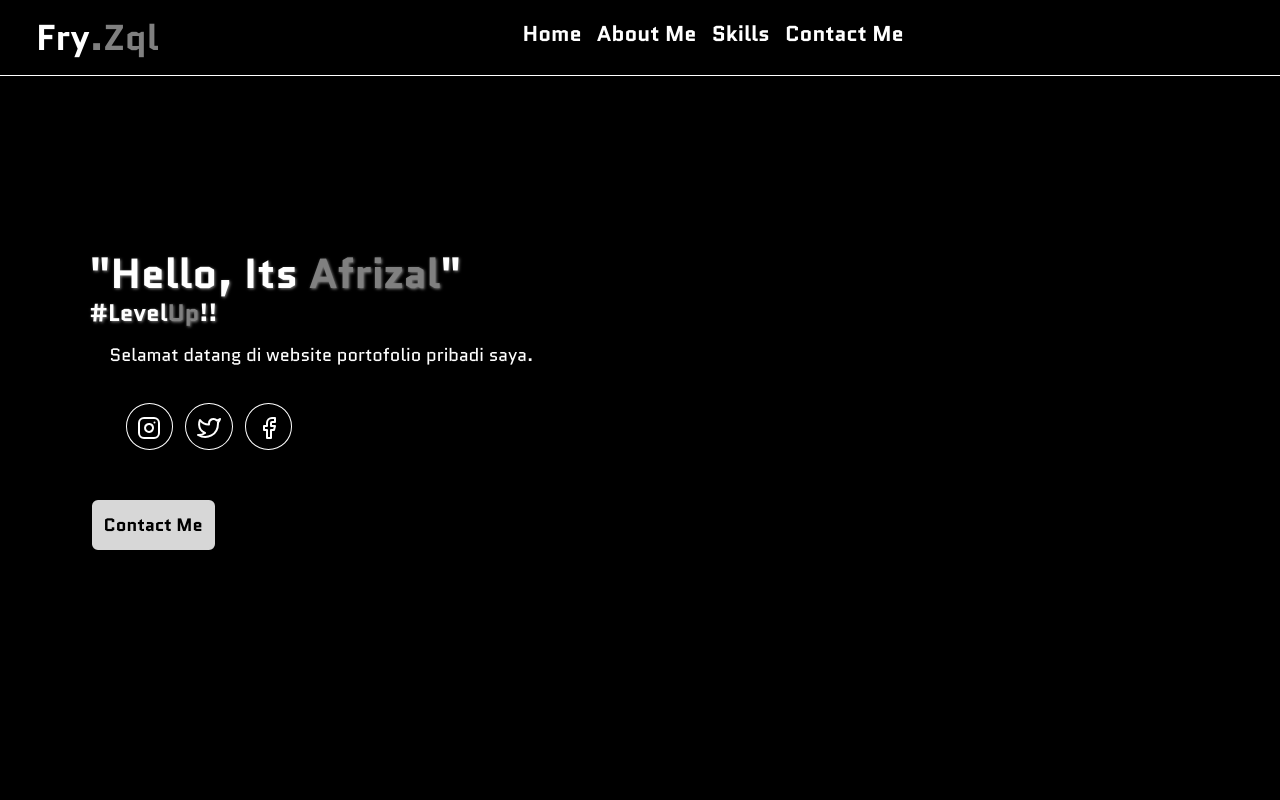
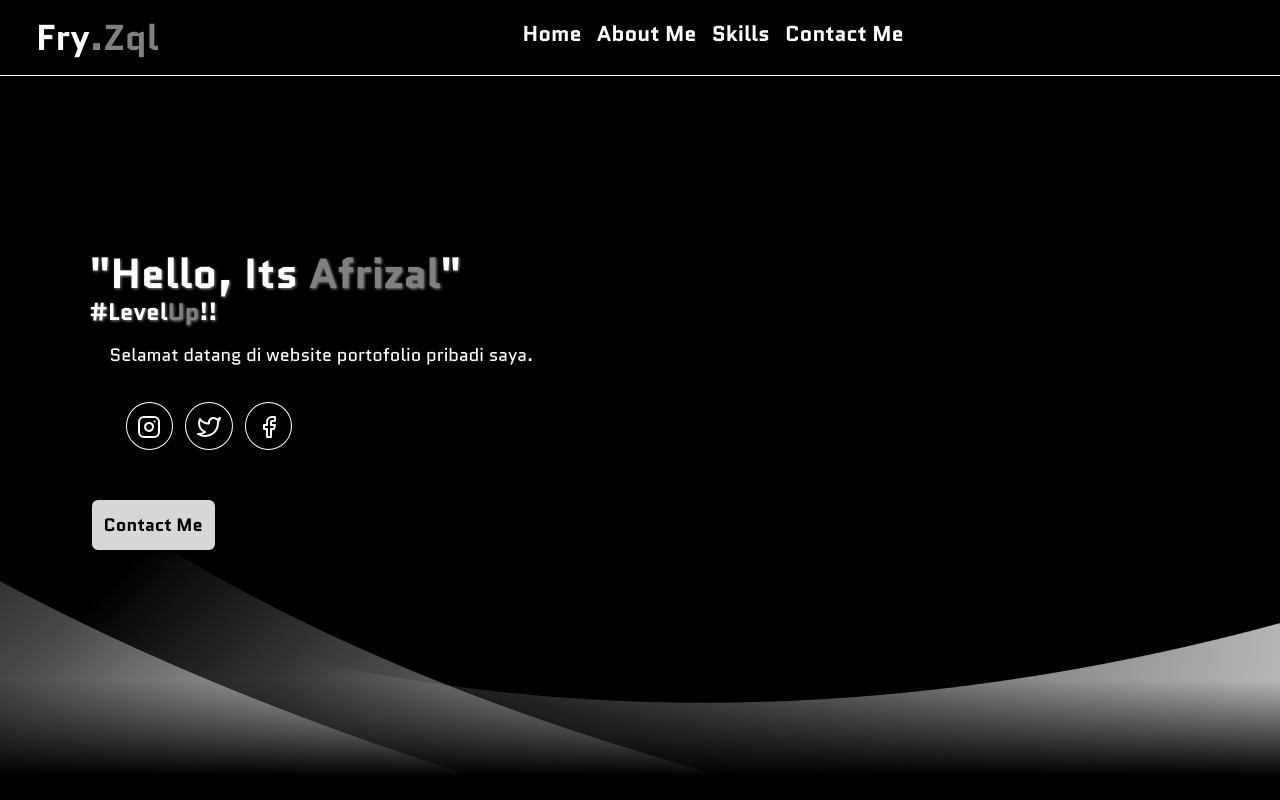
Before and after one commit to fryzql/Fry.Zql, a plain HTML site: page index.html in a window 1280 px wide. Shown: the top 800 px of the page. Drawn offline with nearby package versions, Linux system fonts and the light colour scheme; the site is published under a folder, as on GitHub Pages, so addresses that start at the root find nothing; a web font is replaced by a local one.

Commit message:
Add files via upload

```diff
--- a/css/style.css
+++ b/css/style.css
@@ -90,7 +90,7 @@ body {
   min-height: 100vh;
   display: flex;
   align-items: center;
-  background-image: url("/assets/img/bg/bandw.jpg");
+  background-image: url("../assets/img/bg/bandw.jpg");
   background-repeat: no-repeat;
   background-size: cover;
   background-position: center;
@@ -167,7 +167,7 @@ body {
   animation: sosmed 2s ease-out 4s 1 alternate both;
 } */
 
-.hero .content .sosmed .btn {
+.hero .content .sosmed .btnsos {
   padding-top: 1rem;
   padding-bottom: 0.5rem;
   padding-right: 0.9rem;
@@ -182,7 +182,7 @@ body {
   cursor: pointer;
 }
 
-.hero .content .sosmed .btn:hover {
+.hero .content .sosmed .btnsos:hover {
   background: linear-gradient(135deg, rgb(255, 0, 0) 0%, rgb(255, 200, 0) 100%);
   /* animation: sosmed 0.5s ease 0s alternate both; */
   animation: btn 0.5s ease 0s 1 alternate both;
--- a/index.html
+++ b/index.html
@@ -48,30 +48,30 @@
         <p>Selamat datang di website portofolio pribadi saya.</p>
 
         <div class="sosmed">
-          <button
-            class="btn"
+          <a
+            class="btnsos"
             id="btn1"
             href="https://www.instagram.com/fry.zql?igsh=MWVlZDd4d3FtN294aw=="
           >
             <i data-feather="instagram"></i>
-          </button>
-          <button
-            class="btn"
+          </a>
+          <a
+            class="btnsos"
             id="btn2"
             href="https://x.com/fry_zql?t=d8eLFSC62KoEPDbhFDOXrA&s=09"
           >
             <i data-feather="twitter"></i>
-          </button>
-          <button
-            class="btn"
+          </a>
+          <a
+            class="btnsos"
             id="btn3"
             href="https://www.facebook.com/share/1DkqgKTyJH/"
           >
             <i data-feather="facebook"></i>
-          </button>
+          </a>
         </div>
         <div class="BTN">
-          <button href="#contact" class="cta">Contact Me</button>
+          <a href="#contact" class="cta">Contact Me</a>
         </div>
       </main>
     </section>
@@ -82,7 +82,7 @@
       <h2><span>== About</span> Me ==</h2>
       <div class="row">
         <div class="about-img">
-          <img src="/assets/img/rndm/mouth.png" alt="" />
+          <img src="./assets/img/rndm/mouth.png" alt="" />
         </div>
         <div class="content">
           <h3>Ini latar belakangku!</h3>
@@ -145,7 +145,7 @@
       </p>
 
       <div class="row">
-        <img src="/assets/img/maskot/sololeveling (1).jpg" alt="" />
+        <img src="./assets/img/maskot/sololeveling (1).jpg" alt="" />
 
         <form action="" id="myform">
           <label for="">Contact Me In:</label>
```
